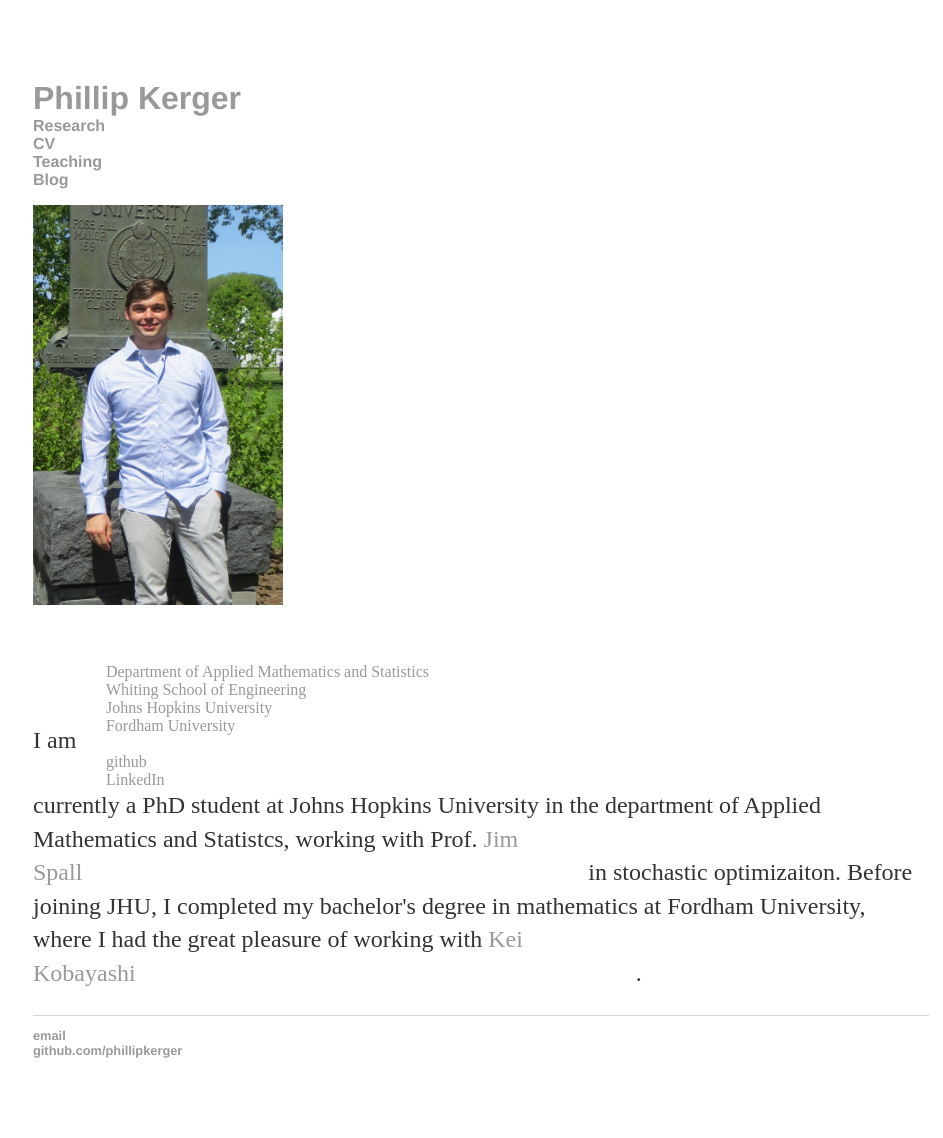
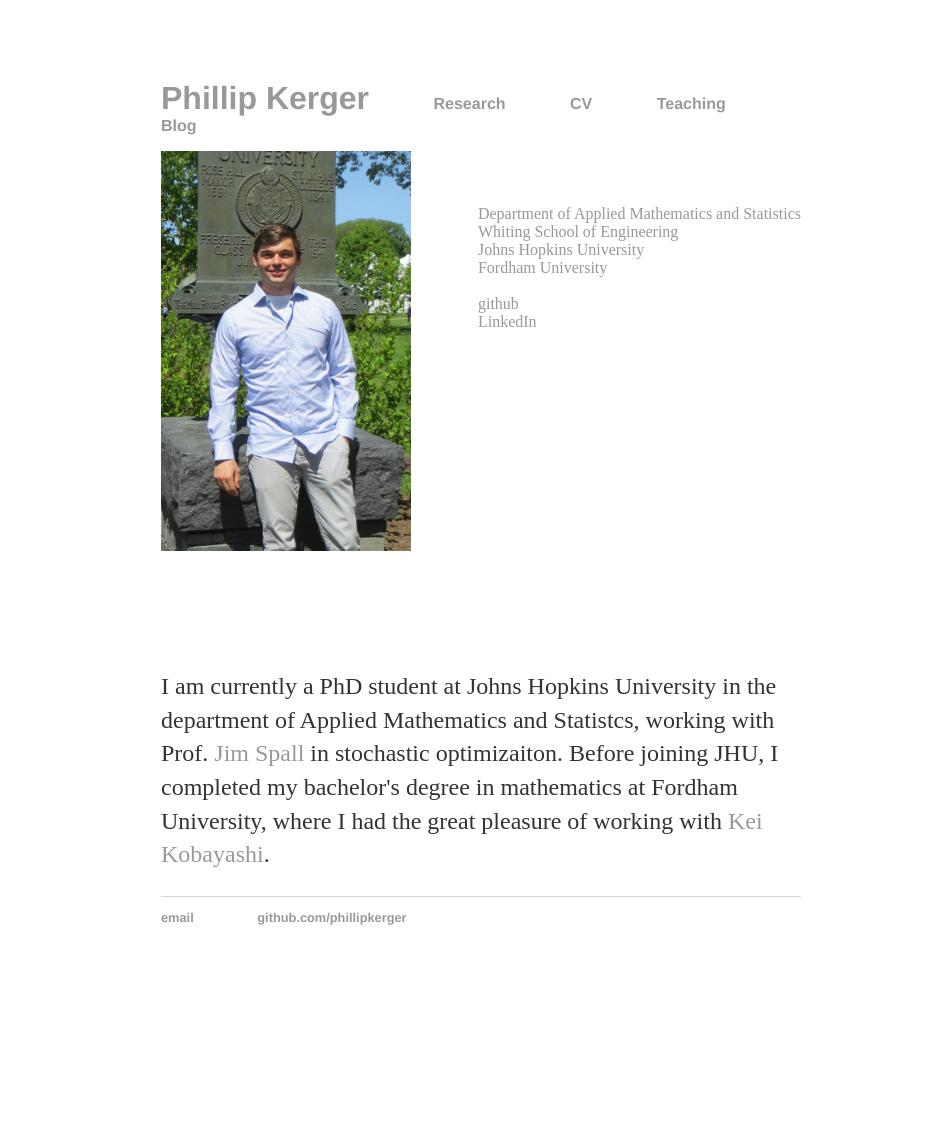
Before and after one commit to PhillipKerger/phillipkerger.github.io, a Jekyll site: the page built from index.html, in a window 1280 px wide. Shown: the whole page, without its empty margins (159-1102 px from the left). Built offline with Jekyll 4.4.1, drawn with Linux system fonts in a browser that asks for light colours; after the commit the page ends 1005 px from its top, so only the background shows below that.

Commit message:
Update main.css

```diff
--- a/css/main.css
+++ b/css/main.css
@@ -1,6 +1,6 @@
 body {
     margin: 80px auto;
-    width: 70%;
+    width: 50%;
 }
 
 
@@ -17,8 +17,8 @@ nav ul li, footer ul li {
 a {
     text-decoration: none;
     color: #999;
-    margin-right: 500px;
 }
+
 a:hover {
     text-decoration: underline;
 }
```
